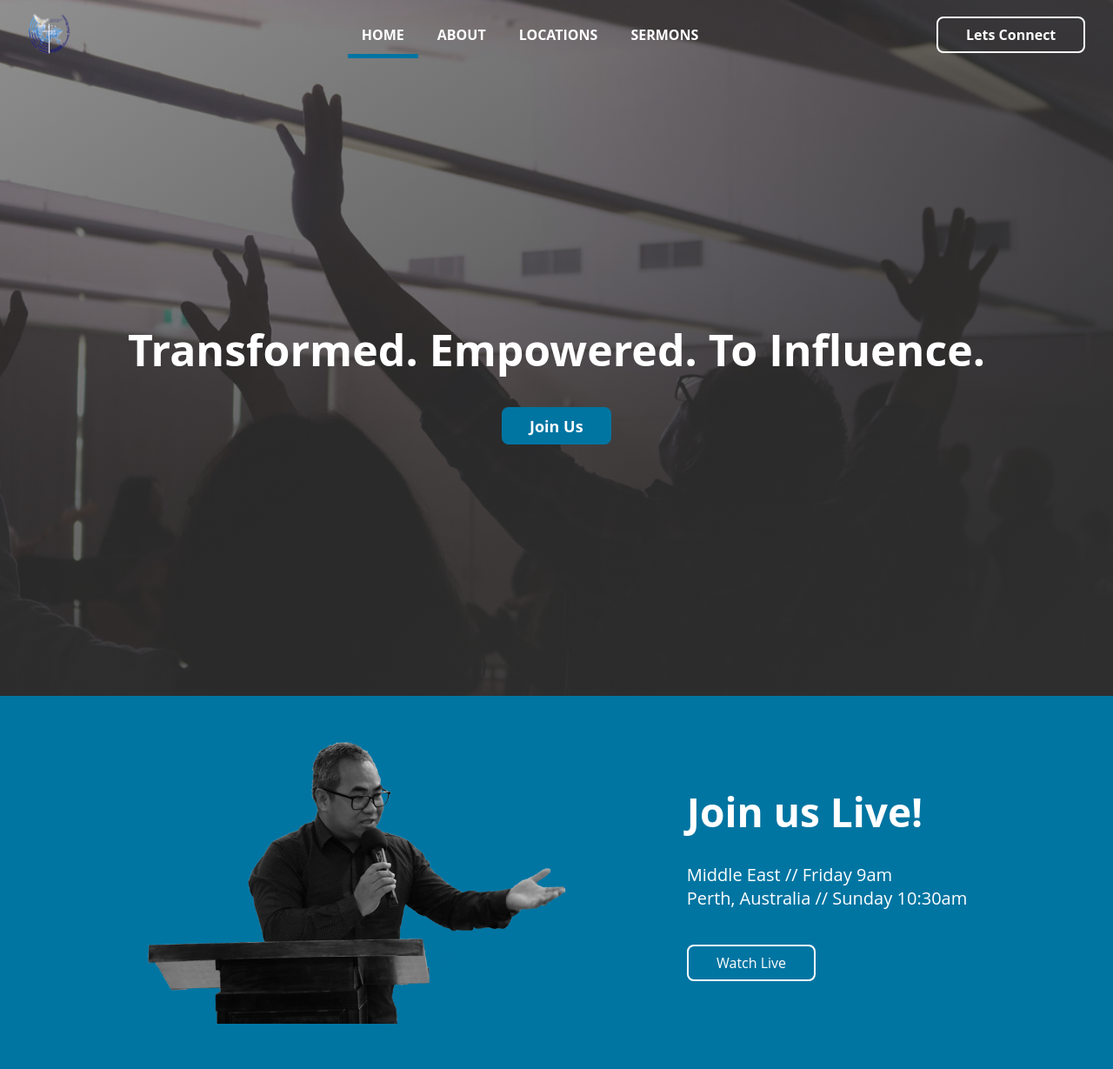
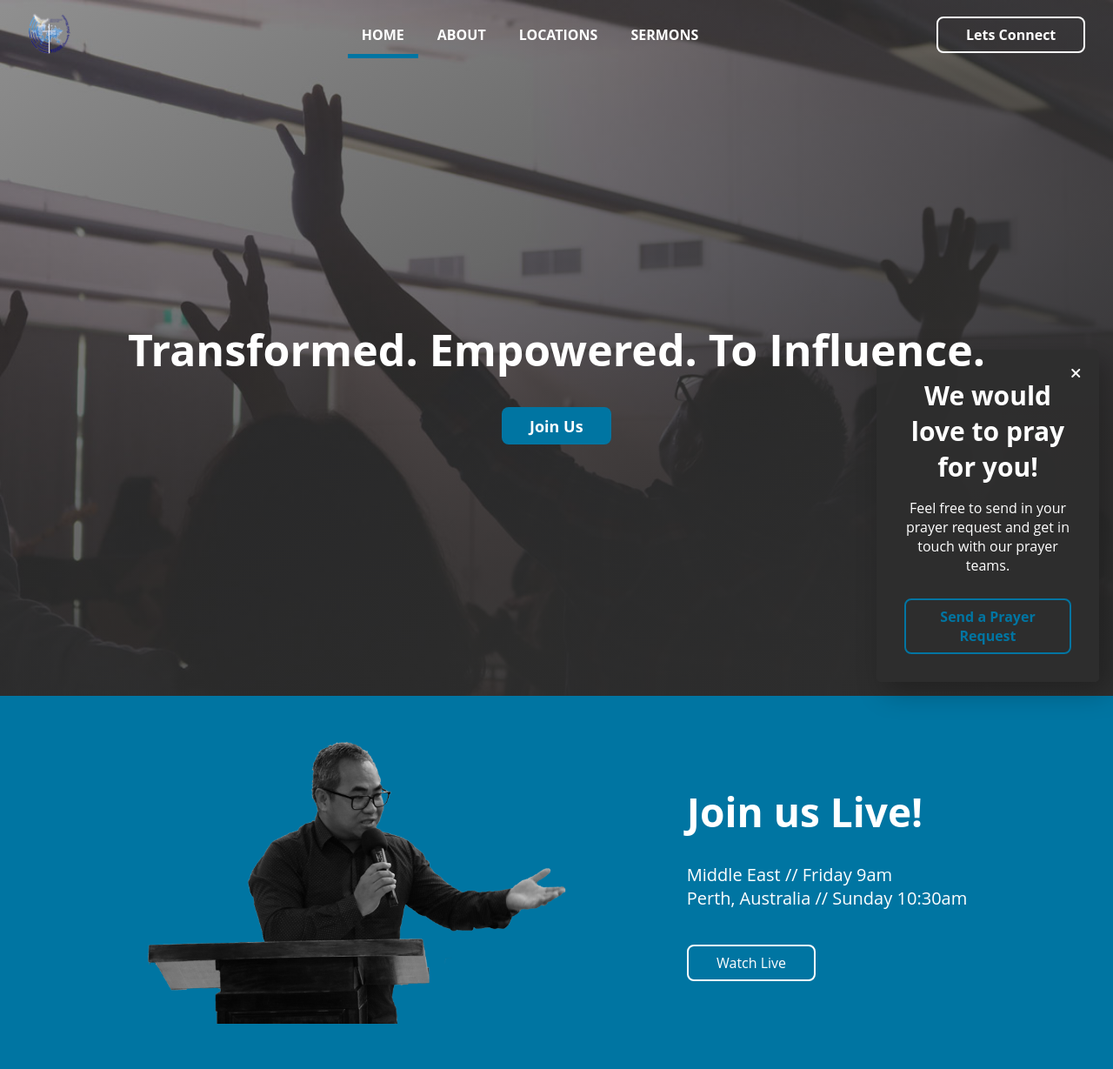
Before and after one commit to AT-Dulnuan/vcgm-site, a PHP site: page /dist/ in a window 1280 px wide. Shown: the top 1229 px of the page at 87% size. Run offline with PHP 8.4, Linux system fonts and the light colour scheme; some libraries are stand-ins or nearby versions.

Commit message:
Add prayer request form and church info.

```diff
--- a/dist/about.html
+++ b/dist/about.html
@@ -129,6 +129,8 @@
                                 class="fab fa-youtube"></i></a>
                         <a href="https://soundcloud.com/vcgm-perth"><i class="fab fa-soundcloud"></i></a>
                     </ul>
+                    <a href="./prayer" target="_blank" class="btn btn-outline hover-btn watch-btn">Send a Prayer
+                        Request</a>
                 </div>
             </div>
         </footer>
--- a/dist/contact/index.php
+++ b/dist/contact/index.php
@@ -143,7 +143,7 @@
                                 placeholder="Type your message here..."><?php echo isset($_POST['message']) ? $message : ''; ?></textarea>
                         </div>
                     </div>
-                    <button class="button is-link" name="submit" type="submit"
+                    <button class="button send has-text-white" name="submit" type="submit"
                         <?php echo $disableForm; ?>>Submit</button>
                 </form>
             </div>
--- a/dist/css/main.css
+++ b/dist/css/main.css
@@ -329,6 +329,65 @@ footer .connect ul a {
   transition: 0.5s ease-in-out;
 }
 
+footer .connect a.btn {
+  margin-top: 1.7rem;
+}
+
+#home #prayerPopup {
+  position: fixed;
+  bottom: 1rem;
+  right: 1rem;
+  z-index: 1;
+  background-color: rgba(46, 46, 46, 0.9);
+  border-radius: 5px;
+  text-align: center;
+  padding: 2rem;
+  width: 20%;
+  -webkit-box-shadow: 10px 10px 33px 0px rgba(0, 0, 0, 0.29);
+  box-shadow: 10px 10px 33px 0px rgba(0, 0, 0, 0.29);
+  color: #FFFFFF;
+  visibility: hidden;
+  opacity: 0;
+  -webkit-transition: ease-in-out 0.3s;
+  transition: ease-in-out 0.3s;
+}
+
+#home #prayerPopup.open {
+  visibility: visible;
+  opacity: 1;
+}
+
+#home #prayerPopup.close {
+  visibility: hidden;
+  opacity: 0;
+}
+
+#home #prayerPopup .close-btn {
+  position: absolute;
+  top: 1rem;
+  right: 1.3rem;
+  cursor: pointer;
+}
+
+#home #prayerPopup h2 {
+  font-size: 30px;
+}
+
+#home #prayerPopup .btn-outline {
+  border-color: #0075A2;
+  color: #0075A2;
+  font-weight: bold;
+  margin-top: 1.7rem;
+}
+
+#home #prayerPopup .btn-outline:hover, #home #prayerPopup .btn-outline:focus, #home #prayerPopup .btn-outline:active {
+  color: #FFFFFF;
+}
+
+#home #prayerPopup .btn-outline:before {
+  background: #0075A2;
+}
+
 #home header {
   background: -webkit-gradient(linear, left top, right bottom, from(rgba(46, 46, 46, 0.4)), to(#2e2e2e)), url("../assets/home-header.jpg") no-repeat right;
   background: linear-gradient(to bottom right, rgba(46, 46, 46, 0.4), #2e2e2e), url("../assets/home-header.jpg") no-repeat right;
--- a/dist/index.html
+++ b/dist/index.html
@@ -17,6 +17,14 @@
 
 <body>
     <div class="main-wrapper" id="home">
+        <div id="prayerPopup">
+            <p class="close-btn" id="closePrayer">
+                <i class="fas fa-times"></i>
+            </p>
+            <h2>We would love to pray for you!</h2>
+            <p>Feel free to send in your prayer request and get in touch with our prayer teams.</p>
+            <a href="./prayer" target="_blank" class="btn btn-outline hover-btn">Send a Prayer Request</a>
+        </div>
 
         <header>
             <nav data-aos="fade" data-aos-duration="500">
@@ -143,6 +151,8 @@
                                 class="fab fa-youtube"></i></a>
                         <a href="https://soundcloud.com/vcgm-perth"><i class="fab fa-soundcloud"></i></a>
                     </ul>
+                    <a href="./prayer" target="_blank" class="btn btn-outline hover-btn watch-btn">Send a Prayer
+                        Request</a>
                 </div>
             </div>
         </footer>
--- a/dist/js/main.js
+++ b/dist/js/main.js
@@ -40,6 +40,14 @@ $(document).ready(function () {
         dots: true,
         pauseOnHover: false
     });
+    $("#closePrayer").click(function () {
+        $("#prayerPopup").addClass("close");
+    });
+    $(window).scroll(function () {
+        if ($(this).scrollTop()) {
+            $("#prayerPopup").addClass("open");
+        }
+    })
 });
 
 function openMenu() {
--- a/dist/sermons.html
+++ b/dist/sermons.html
@@ -109,6 +109,8 @@
                             class="fab fa-youtube"></i></a>
                     <a href="https://soundcloud.com/vcgm-perth"><i class="fab fa-soundcloud"></i></a>
                 </ul>
+                <a href="./prayer" target="_blank" class="btn btn-outline hover-btn watch-btn">Send a Prayer
+                    Request</a>
             </div>
         </div>
     </footer>
--- a/sass/_home.scss
+++ b/sass/_home.scss
@@ -1,4 +1,59 @@
 #home {
+    #prayerPopup {
+        position: fixed;
+        bottom: 1rem;
+        right: 1rem;
+        z-index: 1;
+        background-color: rgba($text, 0.9);
+        border-radius: 5px;
+        text-align: center;
+        padding: 2rem;
+        width: 20%;
+        -webkit-box-shadow: 10px 10px 33px 0px rgba(0,0,0,0.29);
+        -moz-box-shadow: 10px 10px 33px 0px rgba(0,0,0,0.29);
+        box-shadow: 10px 10px 33px 0px rgba(0,0,0,0.29);
+        color: $white;
+        visibility: hidden;
+        opacity: 0;
+        transition: ease-in-out 0.3s;
+
+        &.open {
+            visibility: visible;
+            opacity: 1;
+        }
+
+        &.close {
+            visibility: hidden;
+            opacity: 0;
+        }
+
+        .close-btn {
+            position: absolute;
+            top: 1rem;
+            right: 1.3rem;
+            cursor: pointer;
+        }
+
+        h2 {
+            font-size: 30px;
+        }
+
+        .btn-outline {
+            border-color: $highlight;
+            color: $highlight;
+            font-weight: bold;
+            margin-top: 1.7rem;
+
+            &:hover, &:focus, &:active {
+                color: $white;
+            }
+
+            &:before {
+                background: $highlight;
+            }
+        }
+    }
+
     header {
         background: linear-gradient(to bottom right, rgba(46,46,46,0.4), rgba(46,46,46,1)), url("../assets/home-header.jpg") no-repeat right    ;
         background-size: cover;
--- a/sass/_locations.scss
+++ b/sass/_locations.scss
@@ -11,8 +11,17 @@
             align-items: center;
         }
 
-        h2 {
+        h2, h4 {
             color: $highlight;
+        }
+
+        section.ph {
+            .row {
+                padding: 5rem 0;
+            }
+            h2 {
+                margin-top: 2rem;
+            }
         }
 
         .img-container {
@@ -30,10 +39,10 @@
 
         ul.timings {
             margin-top: 1rem;
-            .title {
-                font-weight: bold;
-                font-size: 1.2rem;
-            }
+        }
+        .title {
+            font-weight: bold;
+            font-size: 1.2rem;
         }
 
         ul.socials {
```
Also changed, not shown: other parts of dist/css/main.css (+63 -2 lines), dist/locations.html (+20 -8 lines), dist/prayer/index.php (added, +149 -0 lines), sass/main.scss (+61 -3 lines), dist/assets/ph-map.png (added), dist/assets/prayer-header.jpg (added).
